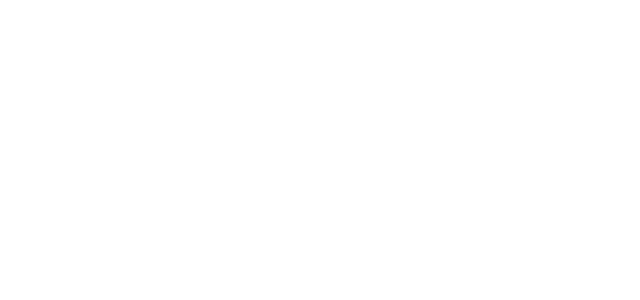
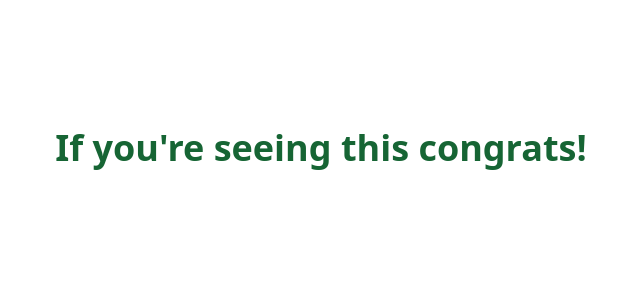
Before and after one commit to DylanMiller765/Zoo-Database-Uma-Project, a Next.js app in the folder frontend/: page / in a window 1280 px wide. Shown: the top 300 px of the page, without its empty margins (319-959 px from the left). Built offline with nearby package versions, Linux system fonts and the light colour scheme.

Commit message:
Added a header to main page

```diff
--- a/frontend/src/app/page.tsx
+++ b/frontend/src/app/page.tsx
@@ -1,7 +1,9 @@
 export default function Home() {
   return (
-    <main>
-      {/* TODO: Add home page content */}
+    <main className="flex min-h-screen flex-col items-center p-24">
+      <h1 className="text-4xl font-bold text-center my-8 text-green-800">
+        If you're seeing this congrats!
+      </h1>
     </main>
-  )
+  );
 }
```
